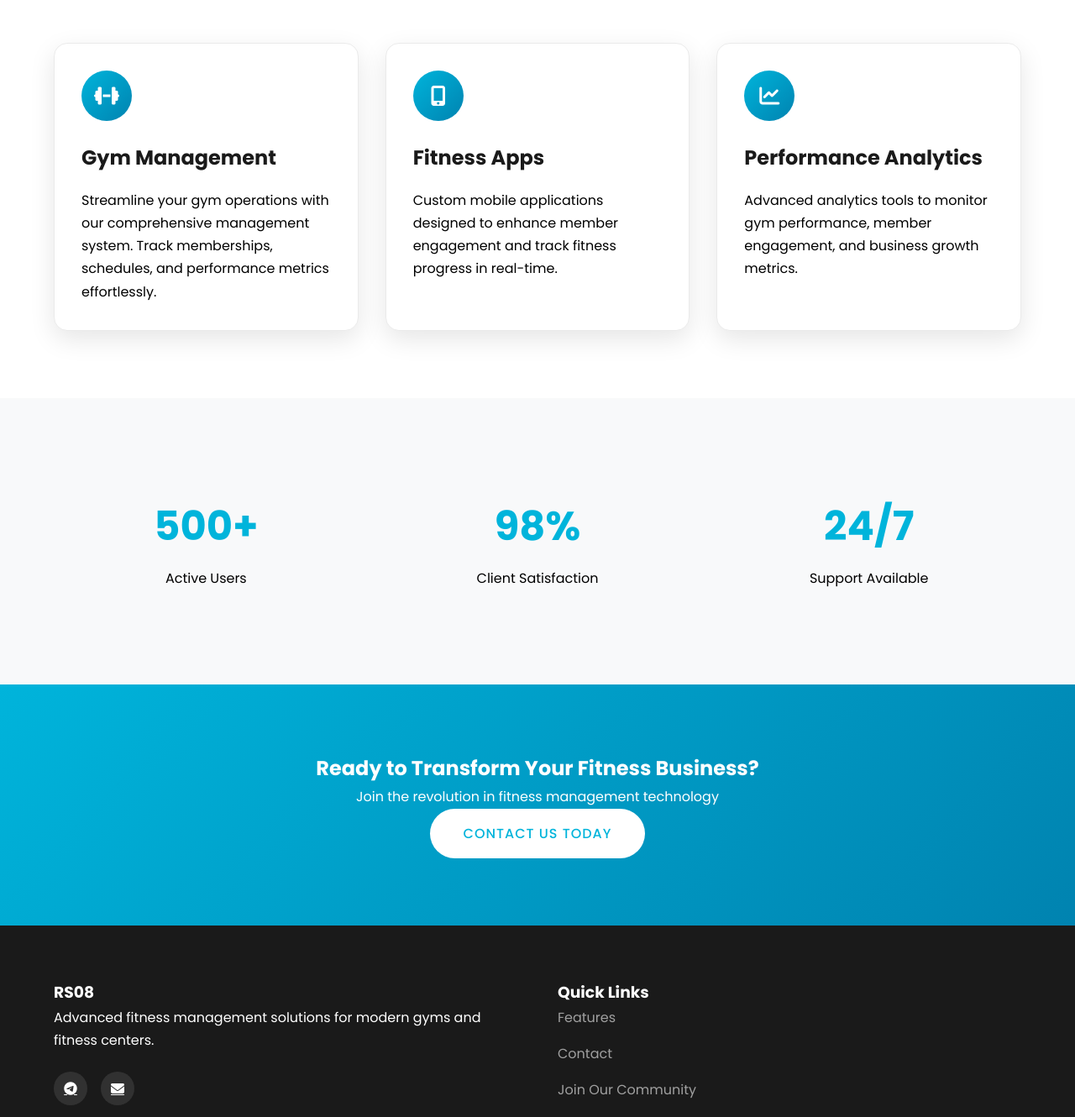
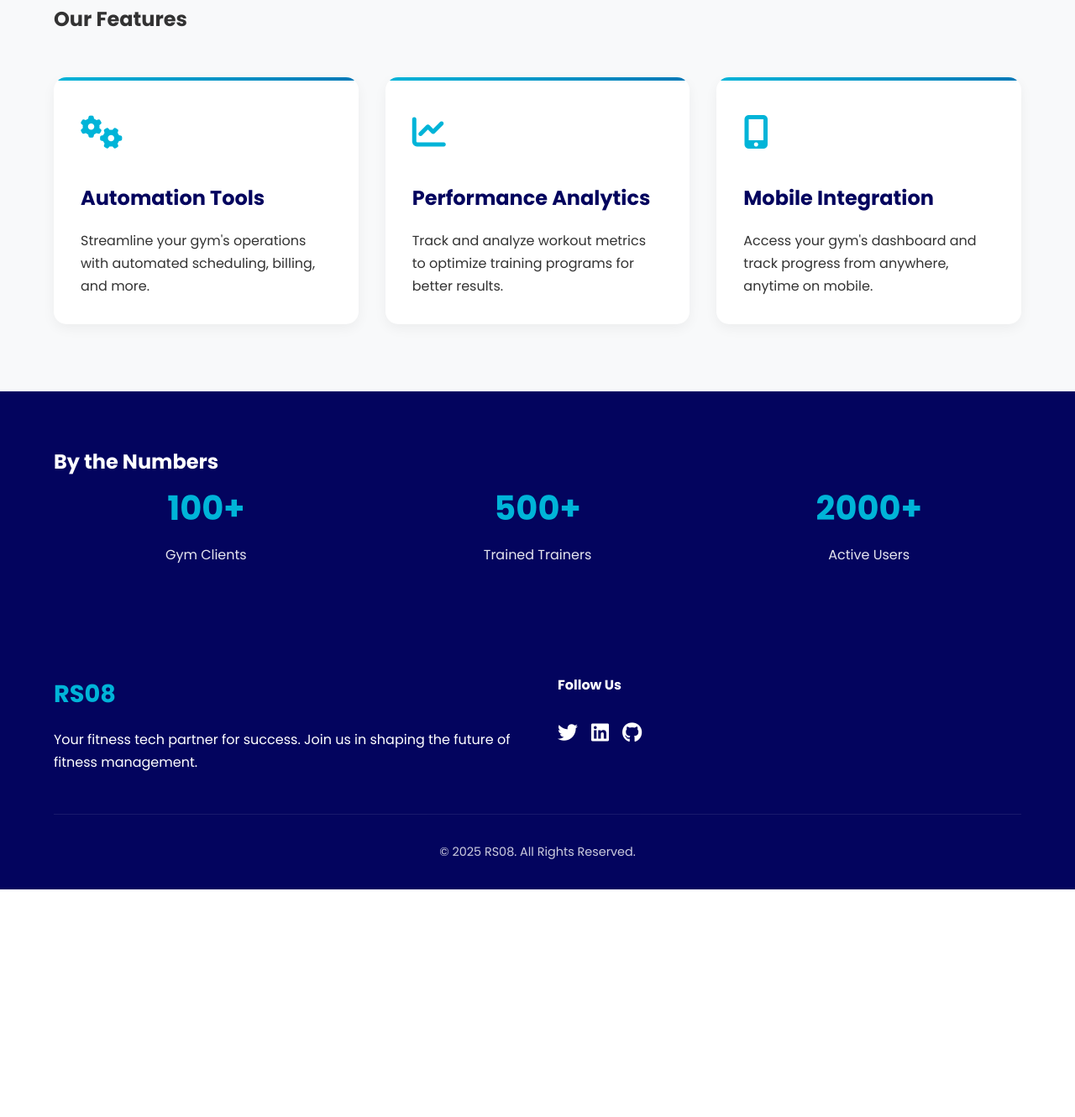
Before and after one commit to LadenBinOsama/ladenbinosama.github.io, a plain HTML site: page RS08/index.html in a window 1280 px wide. Shown: the part 877-2207 px from the top of the page at 84% size. After the commit the page ends 1936 px from the top, so only its background shows below. Drawn offline with Linux system fonts and the light colour scheme.

Commit message:
Update index.html

```diff
--- a/RS08/index.html
+++ b/RS08/index.html
@@ -1,22 +1,23 @@
 <!DOCTYPE html>
 <html lang="en">
+
 <head>
     <meta charset="UTF-8">
     <meta name="viewport" content="width=device-width, initial-scale=1.0">
 
     <!-- Enhanced SEO Meta Tags -->
-    <meta name="description" content="RS08 - Revolutionary fitness management solutions, cutting-edge gym software, and advanced web development tools. Transform your fitness business with our innovative digital solutions.">
-    <meta name="keywords" content="gym management software, fitness technology, workout tracking, web development, fitness apps, gym analytics, performance tracking, digital fitness solutions">
+    <meta name="description" content="RS08 - Revolutionary fitness management solutions and web development tools. Transform your gym operations with our cutting-edge technology and performance optimization systems.">
+    <meta name="keywords" content="RS08, gym management software, fitness technology, web development, performance tracking, workout analytics, fitness apps, gym automation, JavaScript, React, fitness tech solutions">
     <meta name="author" content="RS08 Team">
     <meta name="robots" content="index, follow">
     <meta name="language" content="English">
     <meta name="email" content="gymodd900@mail4.uk">
 
     <!-- Open Graph Meta Tags -->
-    <meta property="og:title" content="RS08 | Advanced Fitness Management Solutions">
-    <meta property="og:description" content="Transform your fitness business with RS08's innovative gym management systems and cutting-edge web development solutions.">
+    <meta property="og:title" content="RS08 - Advanced Fitness Technology & Management Solutions">
+    <meta property="og:description" content="Transform your fitness business with RS08's innovative gym management systems and performance tracking tools. Built for the modern fitness industry.">
     <meta property="og:image" content="RS08/IMG_4948.jpeg">
-    <meta property="og:image:alt" content="RS08 Fitness Management Solutions">
+    <meta property="og:image:alt" content="RS08 Fitness Technology Solutions">
     <meta property="og:image:width" content="1200">
     <meta property="og:image:height" content="630">
     <meta property="og:url" content="https://ladenbinosama.github.io/RS08">
@@ -25,17 +26,17 @@
 
     <!-- Twitter Meta Tags -->
     <meta name="twitter:card" content="summary_large_image">
-    <meta name="twitter:title" content="RS08 | Fitness Management & Tech Solutions">
-    <meta name="twitter:description" content="Revolutionize your fitness business with advanced management tools and cutting-edge web solutions.">
+    <meta name="twitter:title" content="RS08 - Fitness Technology Excellence">
+    <meta name="twitter:description" content="Elevate your fitness business with advanced management tools and performance tracking systems.">
     <meta name="twitter:image" content="RS08/IMG_4948.jpeg">
 
     <!-- Favicon -->
     <link rel="icon" href="RS08/favicon.ico" type="image/x-icon">
     <link rel="apple-touch-icon" sizes="180x180" href="RS08/apple-touch-icon.png">
 
-    <title>RS08 | Advanced Fitness Management Solutions</title>
+    <title>RS08 - Advanced Fitness Technology Solutions</title>
 
-    <!-- Modern Font Loading -->
+    <!-- Preload Critical Resources -->
     <link rel="preconnect" href="https://fonts.googleapis.com">
     <link rel="preconnect" href="https://fonts.gstatic.com" crossorigin>
     <link href="https://fonts.googleapis.com/css2?family=Poppins:wght@400;500;600;700&display=swap" rel="stylesheet">
@@ -45,10 +46,12 @@
 
     <style>
         :root {
-            --primary-color: #00b4db;
-            --secondary-color: #0083b0;
-            --dark-color: #1a1a1a;
-            --light-color: #ffffff;
+            --primary-color: #00b4d8;
+            --secondary-color: #0077b6;
+            --dark-color: #03045e;
+            --light-color: #caf0f8;
+            --background-color: #ffffff;
+            --text-color: #333333;
             --gradient: linear-gradient(135deg, var(--primary-color), var(--secondary-color));
         }
 
@@ -61,8 +64,9 @@
 
         body {
             font-family: 'Poppins', sans-serif;
+            background-color: var(--background-color);
+            color: var(--text-color);
             line-height: 1.7;
-            background-color: #f8f9fa;
         }
 
         .container {
@@ -74,91 +78,36 @@
         /* Hero Section */
         .hero {
             min-height: 100vh;
-            background: linear-gradient(rgba(0, 0, 0, 0.7), rgba(0, 0, 0, 0.7)),
-                        url('RS08/IMG_4948.jpeg') no-repeat center/cover;
+            background: linear-gradient(rgba(3, 4, 94, 0.8), rgba(0, 119, 182, 0.8)),
+                        url('RS08/IMG_4948.jpeg') no-repeat center/cover fixed;
             display: flex;
             align-items: center;
-            position: relative;
-            overflow: hidden;
+            justify-content: center;
+            text-align: center;
+            color: white;
         }
 
         .hero__content {
-            color: var(--light-color);
             max-width: 800px;
-            margin: 0 auto;
-            text-align: center;
             padding: 2rem;
+            background: rgba(255, 255, 255, 0.1);
+            backdrop-filter: blur(10px);
+            border-radius: 20px;
+            border: 1px solid rgba(255, 255, 255, 0.2);
+            animation: fadeInUp 1s ease-out;
         }
 
         .hero__title {
             font-size: clamp(2.5rem, 5vw, 4rem);
             font-weight: 700;
             margin-bottom: 1.5rem;
-            background: var(--gradient);
-            -webkit-background-clip: text;
-            -webkit-text-fill-color: transparent;
+            line-height: 1.2;
         }
 
         .hero__subtitle {
-            font-size: clamp(1.2rem, 3vw, 1.5rem);
+            font-size: clamp(1.1rem, 2vw, 1.3rem);
             margin-bottom: 2rem;
-            color: #e0e0e0;
-        }
-
-        /* Features Section */
-        .features {
-            padding: 5rem 0;
-            background: #ffffff;
-        }
-
-        .features__grid {
-            display: grid;
-            grid-template-columns: repeat(auto-fit, minmax(300px, 1fr));
-            gap: 2rem;
-            margin-top: 3rem;
-        }
-
-        .feature-card {
-            background: #ffffff;
-            border-radius: 1rem;
-            padding: 2rem;
-            box-shadow: 0 10px 30px rgba(0, 0, 0, 0.1);
-            transition: transform 0.3s ease;
-            border: 1px solid #eaeaea;
-        }
-
-        .feature-card:hover {
-            transform: translateY(-5px);
-        }
-
-        .feature-card__icon {
-            width: 60px;
-            height: 60px;
-            background: var(--gradient);
-            border-radius: 50%;
-            display: flex;
-            align-items: center;
-            justify-content: center;
-            margin-bottom: 1.5rem;
-        }
-
-        .feature-card__icon i {
-            font-size: 1.5rem;
-            color: white;
-        }
-
-        .feature-card__title {
-            font-size: 1.5rem;
-            margin-bottom: 1rem;
-            color: var(--dark-color);
-        }
-
-        /* Call to Action */
-        .cta {
-            padding: 5rem 0;
-            background: var(--gradient);
-            color: white;
-            text-align: center;
+            opacity: 0.9;
         }
 
         .btn {
@@ -166,26 +115,80 @@
             padding: 1rem 2.5rem;
             border-radius: 50px;
             font-weight: 500;
+            text-transform: uppercase;
+            letter-spacing: 1px;
             transition: all 0.3s ease;
             text-decoration: none;
-            text-transform: uppercase;
-            letter-spacing: 1px;
+            font-size: 0.9rem;
         }
 
-        .btn--light {
-            background: white;
-            color: var(--primary-color);
+        .btn--primary {
+            background: var(--gradient);
+            color: white;
+            box-shadow: 0 4px 15px rgba(0, 180, 216, 0.3);
         }
 
-        .btn--light:hover {
-            transform: translateY(-3px);
-            box-shadow: 0 10px 20px rgba(0, 0, 0, 0.1);
+        .btn--primary:hover {
+            transform: translateY(-2px);
+            box-shadow: 0 6px 20px rgba(0, 180, 216, 0.4);
+        }
+
+        /* Features Section */
+        .features {
+            padding: 5rem 0;
+            background: #f8f9fa;
+        }
+
+        .features__grid {
+            display: grid;
+            grid-template-columns: repeat(auto-fit, minmax(280px, 1fr));
+            gap: 2rem;
+            margin-top: 3rem;
+        }
+
+        .feature-card {
+            background: white;
+            border-radius: 15px;
+            padding: 2rem;
+            transition: all 0.3s ease;
+            box-shadow: 0 5px 15px rgba(0, 0, 0, 0.05);
+            position: relative;
+            overflow: hidden;
+            animation: fadeInUp 1s ease-out;
+        }
+
+        .feature-card::before {
+            content: '';
+            position: absolute;
+            top: 0;
+            left: 0;
+            width: 100%;
+            height: 4px;
+            background: var(--gradient);
+        }
+
+        .feature-card:hover {
+            transform: translateY(-5px);
+            box-shadow: 0 8px 25px rgba(0, 0, 0, 0.1);
+        }
+
+        .feature-card__icon {
+            font-size: 2.5rem;
+            color: var(--primary-color);
+            margin-bottom: 1.5rem;
+        }
+
+        .feature-card__title {
+            font-size: 1.5rem;
+            color: var(--dark-color);
+            margin-bottom: 1rem;
         }
 
         /* Stats Section */
         .stats {
-            padding: 5rem 0;
-            background: #f8f9fa;
+            padding: 4rem 0;
+            background: var(--dark-color);
+            color: white;
         }
 
         .stats__grid {
@@ -195,18 +198,19 @@
             text-align: center;
         }
 
-        .stat-card {
-            padding: 2rem;
+        .stat__number {
+            font-size: 2.5rem;
+            font-weight: 700;
+            margin-bottom: 0.5rem;
+            color: var(--primary-color);
         }
 
-        .stat-card__number {
-            font-size: 3rem;
-            font-weight: 700;
-            color: var(--primary-color);
-            margin-bottom: 0.5rem;
+        .stat__label {
+            font-size: 1rem;
+            opacity: 0.9;
         }
 
-        /* Footer */
+        /* Footer Section */
         .footer {
             background: var(--dark-color);
             color: white;
@@ -220,22 +224,11 @@
             margin-bottom: 3rem;
         }
 
-        .footer__links {
-            list-style: none;
-        }
-
-        .footer__links li {
+        .footer__logo {
+            font-size: 1.8rem;
+            font-weight: 700;
+            color: var(--primary-color);
             margin-bottom: 1rem;
-        }
-
-        .footer__links a {
-            color: #a0a0a0;
-            text-decoration: none;
-            transition: color 0.3s ease;
-        }
-
-        .footer__links a:hover {
-            color: var(--primary-color);
         }
 
         .social-links {
@@ -245,20 +238,21 @@
         }
 
         .social-links a {
-            width: 40px;
-            height: 40px;
-            border-radius: 50%;
-            background: rgba(255, 255, 255, 0.1);
-            display: flex;
-            align-items: center;
-            justify-content: center;
             color: white;
-            transition: all 0.3s ease;
+            font-size: 1.5rem;
+            transition: color 0.3s ease;
         }
 
         .social-links a:hover {
-            background: var(--primary-color);
-            transform: translateY(-3px);
+            color: var(--primary-color);
+        }
+
+        .copyright {
+            text-align: center;
+            padding-top: 2rem;
+            border-top: 1px solid rgba(255, 255, 255, 0.1);
+            font-size: 0.9rem;
+            opacity: 0.8;
         }
 
         /* Animations */
@@ -273,17 +267,17 @@
             }
         }
 
-        .animate-fadeInUp {
-            animation: fadeInUp 0.6s ease-out forwards;
-        }
-
         /* Responsive Design */
         @media (max-width: 768px) {
             .container {
                 padding: 0 1rem;
             }
 
-            .footer__grid {
+            .hero__content {
+                margin: 0 1rem;
+            }
+
+            .features__grid {
                 grid-template-columns: 1fr;
             }
         }
@@ -291,39 +285,38 @@
 </head>
 
 <body>
-    <section class="hero">
-        <div class="hero__content animate-fadeInUp">
-            <h1 class="hero__title">RS08 Fitness Solutions</h1>
-            <p class="hero__subtitle">Transform Your Fitness Business with Advanced Technology</p>
-            <a href="#features" class="btn btn--light">Discover More</a>
+    <header class="hero">
+        <div class="hero__content">
+            <h1 class="hero__title">Welcome to RS08</h1>
+            <p class="hero__subtitle">Revolutionizing the Fitness Industry with Cutting-Edge Management Solutions</p>
+            <a href="#services" class="btn btn--primary">Explore Our Solutions</a>
         </div>
-    </section>
+    </header>
 
-    <section id="features" class="features">
+    <section class="features" id="services">
         <div class="container">
+            <h2 class="section-title">Our Features</h2>
             <div class="features__grid">
-                <div class="feature-card animate-fadeInUp">
+                <div class="feature-card">
                     <div class="feature-card__icon">
-                        <i class="fas fa-dumbbell"></i>
+                        <i class="fas fa-cogs"></i>
                     </div>
-                    <h3 class="feature-card__title">Gym Management</h3>
-                    <p>Streamline your gym operations with our comprehensive management system. Track memberships, schedules, and performance metrics effortlessly.</p>
+                    <h3 class="feature-card__title">Automation Tools</h3>
+                    <p>Streamline your gym's operations with automated scheduling, billing, and more.</p>
                 </div>
-
-                <div class="feature-card animate-fadeInUp">
-                    <div class="feature-card__icon">
-                        <i class="fas fa-mobile-alt"></i>
-                    </div>
-                    <h3 class="feature-card__title">Fitness Apps</h3>
-                    <p>Custom mobile applications designed to enhance member engagement and track fitness progress in real-time.</p>
-                </div>
-
-                <div class="feature-card animate-fadeInUp">
+                <div class="feature-card">
                     <div class="feature-card__icon">
                         <i class="fas fa-chart-line"></i>
                     </div>
                     <h3 class="feature-card__title">Performance Analytics</h3>
-                    <p>Advanced analytics tools to monitor gym performance, member engagement, and business growth metrics.</p>
+                    <p>Track and analyze workout metrics to optimize training programs for better results.</p>
+                </div>
+                <div class="feature-card">
+                    <div class="feature-card__icon">
+                        <i class="fas fa-mobile-alt"></i>
+                    </div>
+                    <h3 class="feature-card__title">Mobile Integration</h3>
+                    <p>Access your gym's dashboard and track progress from anywhere, anytime on mobile.</p>
                 </div>
             </div>
         </div>
@@ -331,28 +324,21 @@
 
     <section class="stats">
         <div class="container">
+            <h2 class="section-title">By the Numbers</h2>
             <div class="stats__grid">
-                <div class="stat-card animate-fadeInUp">
-                    <div class="stat-card__number">500+</div>
-                    <p>Active Users</p>
+                <div>
+                    <div class="stat__number">100+</div>
+                    <div class="stat__label">Gym Clients</div>
                 </div>
-                <div class="stat-card animate-fadeInUp">
-                    <div class="stat-card__number">98%</div>
-                    <p>Client Satisfaction</p>
+                <div>
+                    <div class="stat__number">500+</div>
+                    <div class="stat__label">Trained Trainers</div>
                 </div>
-                <div class="stat-card animate-fadeInUp">
-                    <div class="stat-card__number">24/7</div>
-                    <p>Support Available</p>
+                <div>
+                    <div class="stat__number">2000+</div>
+                    <div class="stat__label">Active Users</div>
                 </div>
             </div>
-        </div>
-    </section>
-
-    <section class="cta">
-        <div class="container">
-            <h2>Ready to Transform Your Fitness Business?</h2>
-            <p class="mb-4">Join the revolution in fitness management technology</p>
-            <a href="mailto:gymodd900@mail4.uk" class="btn btn--light">Contact Us Today</a>
         </div>
     </section>
 
@@ -360,43 +346,23 @@
         <div class="container">
             <div class="footer__grid">
                 <div>
-                    <h3>RS08</h3>
-                    <p>Advanced fitness management solutions for modern gyms and fitness centers.</p>
+                    <h3 class="footer__logo">RS08</h3>
+                    <p>Your fitness tech partner for success. Join us in shaping the future of fitness management.</p>
+                </div>
+                <div>
+                    <h4>Follow Us</h4>
                     <div class="social-links">
-                        <a href="https://t.me/BinLadenSources" target="_blank">
-                            <i class="fab fa-telegram"></i>
-                        </a>
-                        <a href="mailto:gymodd900@mail4.uk">
-                            <i class="fas fa-envelope"></i>
-                        </a>
+                        <a href="https://twitter.com/RS08Official" target="_blank"><i class="fab fa-twitter"></i></a>
+                        <a href="https://linkedin.com/company/RS08Official" target="_blank"><i class="fab fa-linkedin"></i></a>
+                        <a href="https://github.com/RS08Official" target="_blank"><i class="fab fa-github"></i></a>
                     </div>
                 </div>
-                <div>
-                    <h3>Quick Links</h3>
-                    <ul class="footer__links">
-                        <li><a href="#features">Features</a></li>
-                        <li><a href="#contact">Contact</a></li>
-                        <li><a href="https://t.me/BinLadenSources">Join Our Community</a></li>
-                    </ul>
-                </div>
             </div>
-            <div class="text-center">
-                <p>&copy; 2025 RS08. All rights reserved.</p>
+            <div class="copyright">
+                &copy; 2025 RS08. All Rights Reserved.
             </div>
         </div>
     </footer>
+</body>
 
-    <script>
-        // Intersection Observer for scroll animations
-        const observer = new IntersectionObserver((entries) => {
-            entries.forEach(entry => {
-                if (entry.isIntersecting) {
-                    entry.target.classList.add('animate-fadeInUp');
-                }
-            });
-        }, { threshold: 0.1 });
-
-        document.querySelectorAll('.feature-card, .stat-card').forEach((el) => observer.observe(el));
-    </script>
-</body>
 </html>
```
